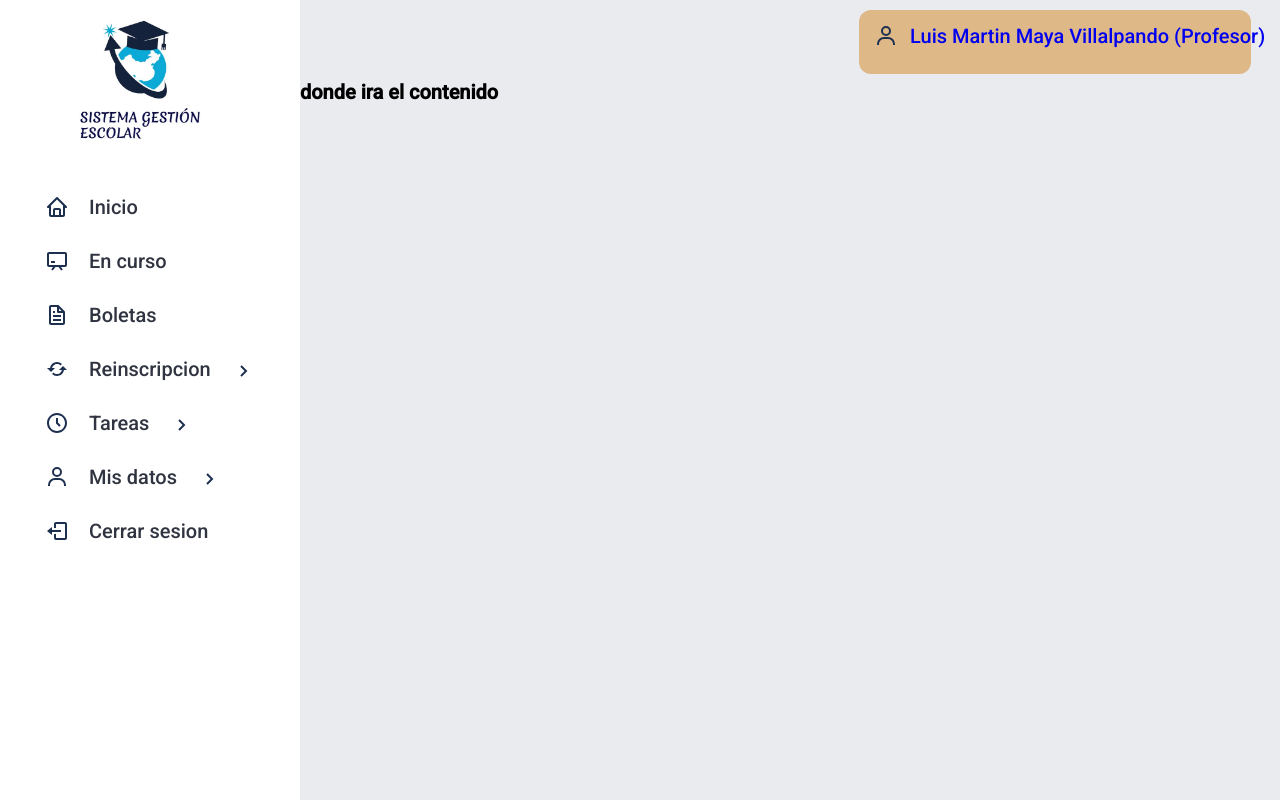
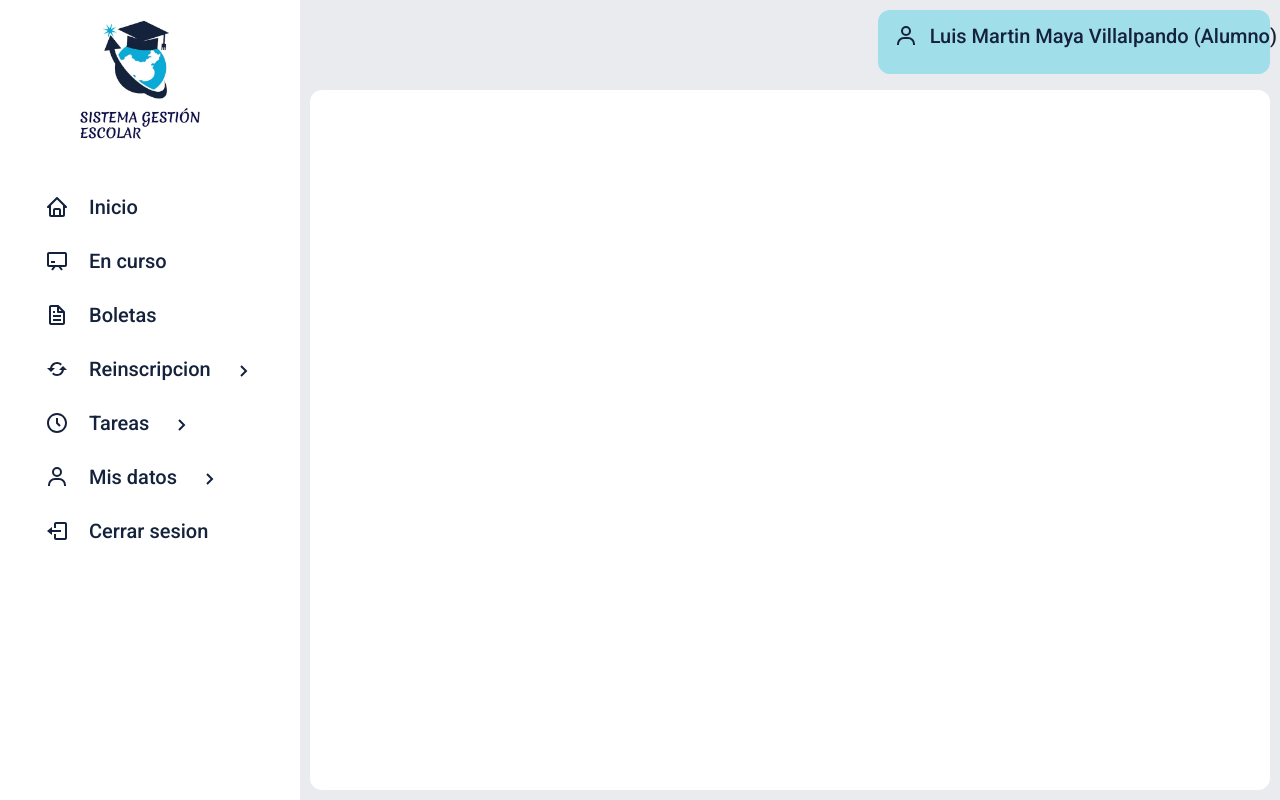
Before and after one commit to LuisMartinRX20/SGER, a PHP site: page /PHP/menu.php in a window 1280 px wide. Run offline with PHP 8.4, Linux system fonts and the light colour scheme.

Commit message:
Ajustes de la paleta de colores del menu

```diff
--- a/CSS/estilos-menu.css
+++ b/CSS/estilos-menu.css
@@ -10,6 +10,7 @@
 body{
     background: #eaebef;
     font-family: 'Roboto', sans-serif;
+    color: rgb(30, 48, 80);
     display: grid;
     grid-template-columns: 300px auto;
     grid-template-rows: 10% auto;
@@ -33,12 +34,12 @@ body{
 .nav{
     width: 300px;
     overflow-y: scroll;
-    background: #fff;
+    background: white;
     grid-row: 1/ span 2;
 }
 
 .nav_link{
-    color: #303440;
+    color: #15223b;
     display: block;
     padding: 15px 0;
     text-decoration: none;
@@ -52,7 +53,7 @@ body{
 }
 
 .nav_link--inside:hover{
-    background: #f6f8fa;
+    color: white;
 }
 
 .list{
@@ -73,6 +74,10 @@ body{
 }
 .list_item--click{
     cursor: pointer;
+}
+.list_item:hover{
+    background: #a0deea;
+    border-radius: 12px;
 }
 
 .list_button{
@@ -99,7 +104,7 @@ body{
     list-style: none;
     transition: height -4s;
     height: auto;
-    border-color: #aaaaaa;
+    border-color: #15223b;
     display: none;
     padding-bottom: 10px;
 
@@ -112,13 +117,13 @@ body{
 /* Estilos para el div con el header */
 
 .fondo_header{
-    background: burlywood;
+    background-color:#a0deea ;
     min-width: 40%;
     max-width: 50%;
     height: 80%;
     margin-top: 10px;
     margin-bottom: 10px;
-    margin-right: 3%;
+    margin-right: 1%;
     border-radius: 12px 12px 12px 12px;
     float: right;
 }
@@ -131,9 +136,17 @@ body{
 .content_header{
     position: absolute;
     margin-top: 14px;
-
+    color:#15223b;
     text-decoration: none;
 
 }
+.content_header:hover{
+    color: white;
+}
 
 /* Estilos para el contenedor del contenido */
+.contenido{
+    background-color:white ;
+    border-radius: 12px;
+    margin: 1%;
+}
--- a/PHP/menu.php
+++ b/PHP/menu.php
@@ -128,14 +128,15 @@
     <div class="header">
         <div class="fondo_header">
         <img src="../ICONS/usuario.svg" class="icon_header">
-        <a href="#" class="content_header">Luis Martin Maya Villalpando (Profesor)</a>
+        <a href="#" class="content_header">Luis Martin Maya Villalpando (Alumno)</a>
         </div>
     </div>
 
-    <div>
-        <h1>
-            donde ira el contenido
-        </h1>
+    <div class="contenido">
+        <div class="contenido_principal">
+
+        </div>
+
     </div>
 
     <script src="../JS/funcion-menu.js"></script>
```
Also changed, not shown: ICONS/boletas.svg, ICONS/cerrrar-sesion.svg, ICONS/cursando.svg, ICONS/home.svg, ICONS/reinscripcion.svg, ICONS/submenu.svg, ICONS/tareas.svg, ICONS/usuario.svg.
